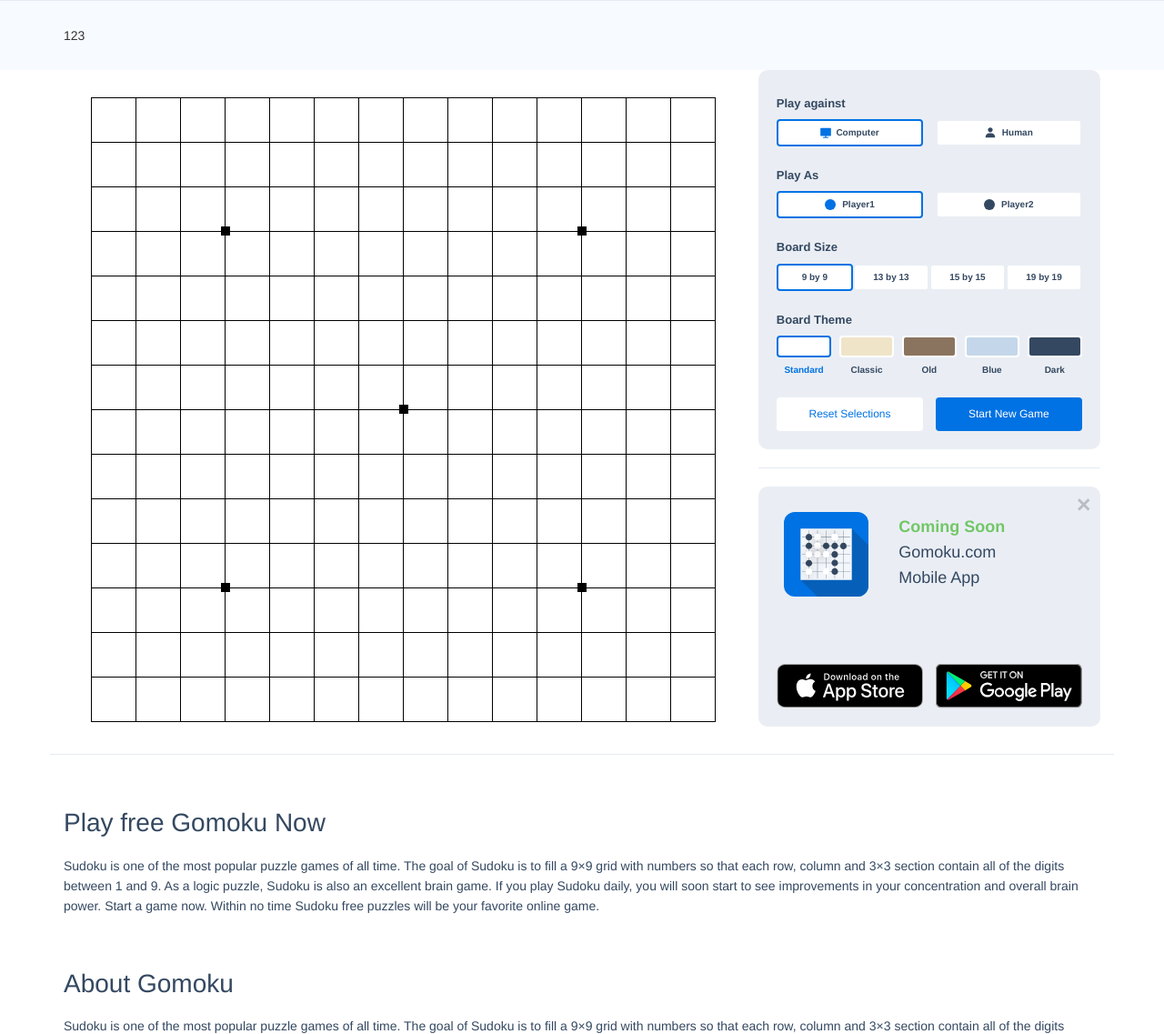
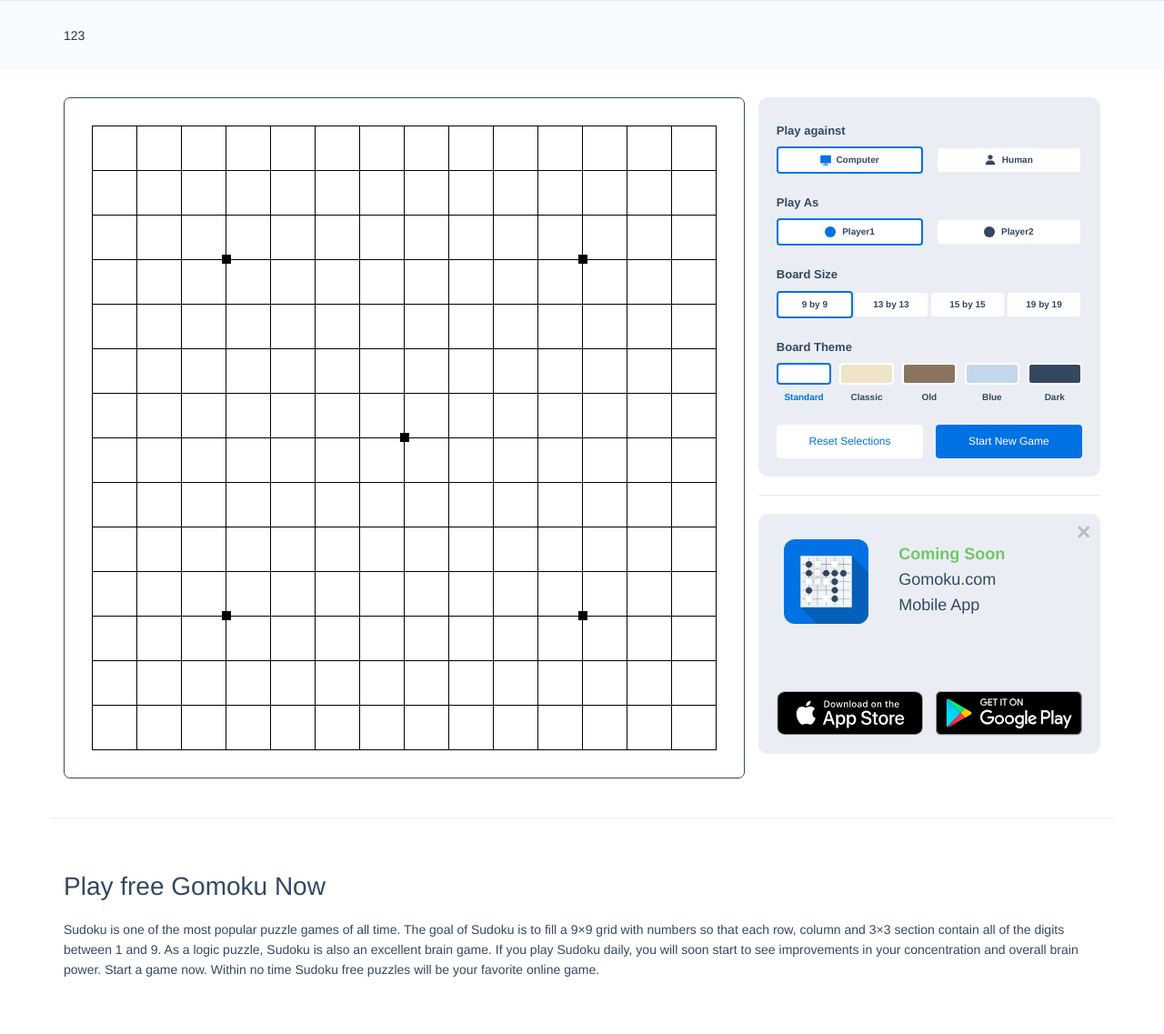
Before and after one commit to Axe-LLC/gomoku.com, a PHP site: page / in a window 1280 px wide. Shown: the part 67-1204 px from the top of the page at 91% size. Run offline with PHP 8.4, Linux system fonts and the light colour scheme.

Commit message:
UI design alpha version

```diff
--- a/style/style.css
+++ b/style/style.css
@@ -262,6 +262,7 @@ table.board {
 	position: absolute;
 	padding: 24px;
 	border-radius: 7px;
+	border: 1px solid #344861;
 	/* left: 50%;
 	top: 50%; */
 }
@@ -475,6 +476,7 @@ ul, li {
 	height: 77px;
 	display: flex;
 	align-items: center;
+	margin-bottom: 30px;
 }
 .controller .container {
 	display: flex;
@@ -487,6 +489,7 @@ ul, li {
 	justify-content: space-between;
 	border-bottom: 1px solid #E5EBF2;
 	align-items: flex-start;
+	padding-bottom: 4rem;
 }
 .game-wrapper #game-page {
 	width: 66%;
```
